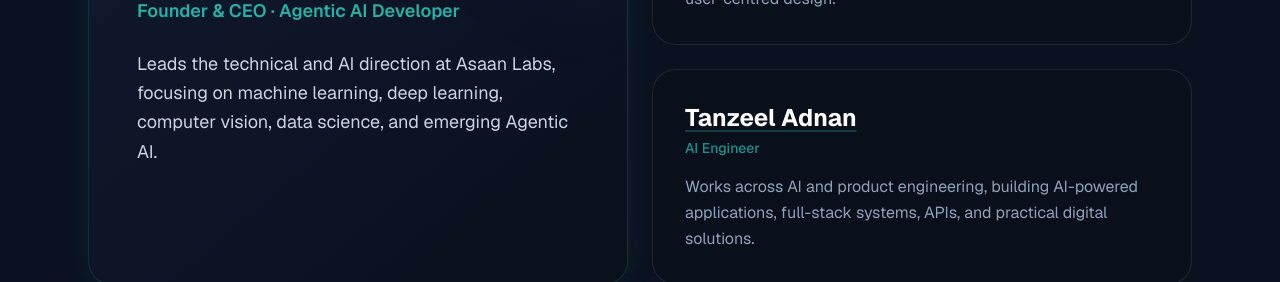
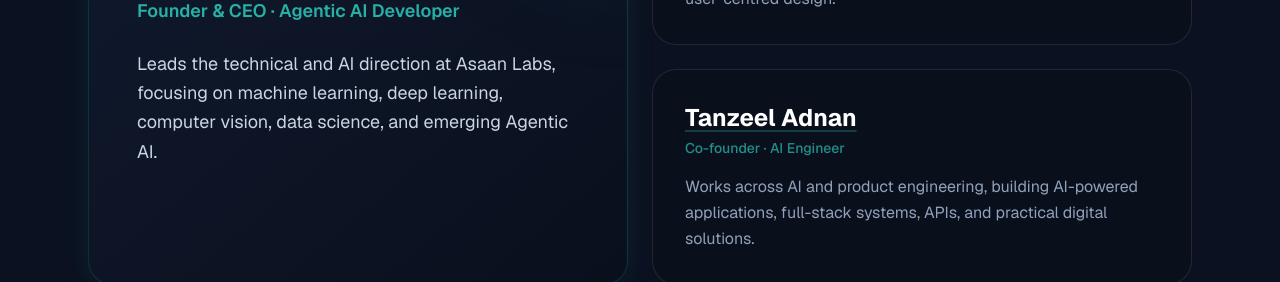
Before and after one commit to Abdul-Rahman258/asaanlabs-website, a Next.js app: page / in a window 1280 px wide. Shown: the part 3800-4082 px from the top of the page. Built offline with nearby package versions, Linux system fonts and the light colour scheme.

Commit message:
Update Tanzeel title to include Co-founder

```diff
--- a/src/app/page.tsx
+++ b/src/app/page.tsx
@@ -407,7 +407,7 @@
                   <a href="https://www.linkedin.com/in/tanzeel-adnan-952120228/" target="_blank" rel="noopener noreferrer" className="hover:opacity-80 transition-opacity inline-block mb-1">
                     <h3 className="text-2xl font-bold text-white underline decoration-primary/30 underline-offset-4 hover:decoration-primary/80 transition-colors">Tanzeel Adnan</h3>
                   </a>
-                  <h4 className="text-primary/80 font-medium text-sm mb-4">AI Engineer</h4>
+                  <h4 className="text-primary/80 font-medium text-sm mb-4">Co-founder · AI Engineer</h4>
                   <p className="text-slate-400 text-sm md:text-base leading-relaxed">
                     Works across AI and product engineering, building AI-powered applications, full-stack systems, APIs, and practical digital solutions.
                   </p>
```
